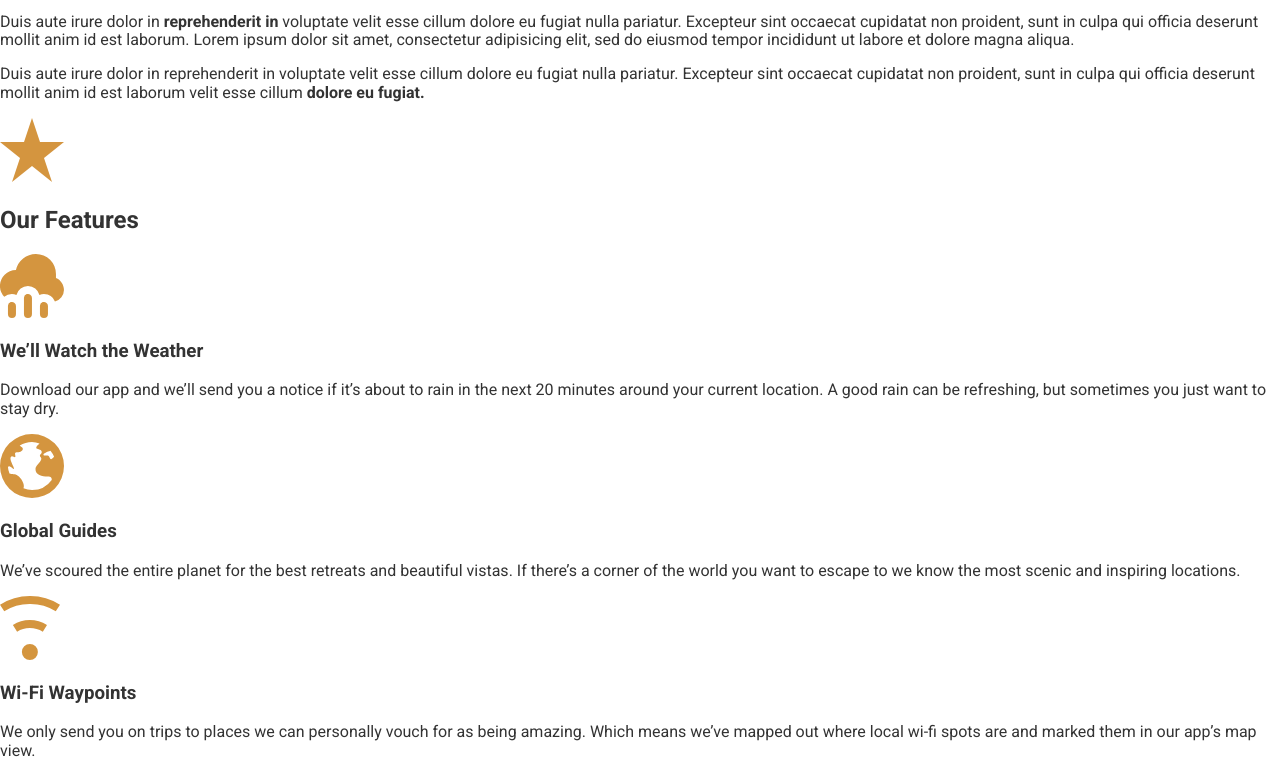
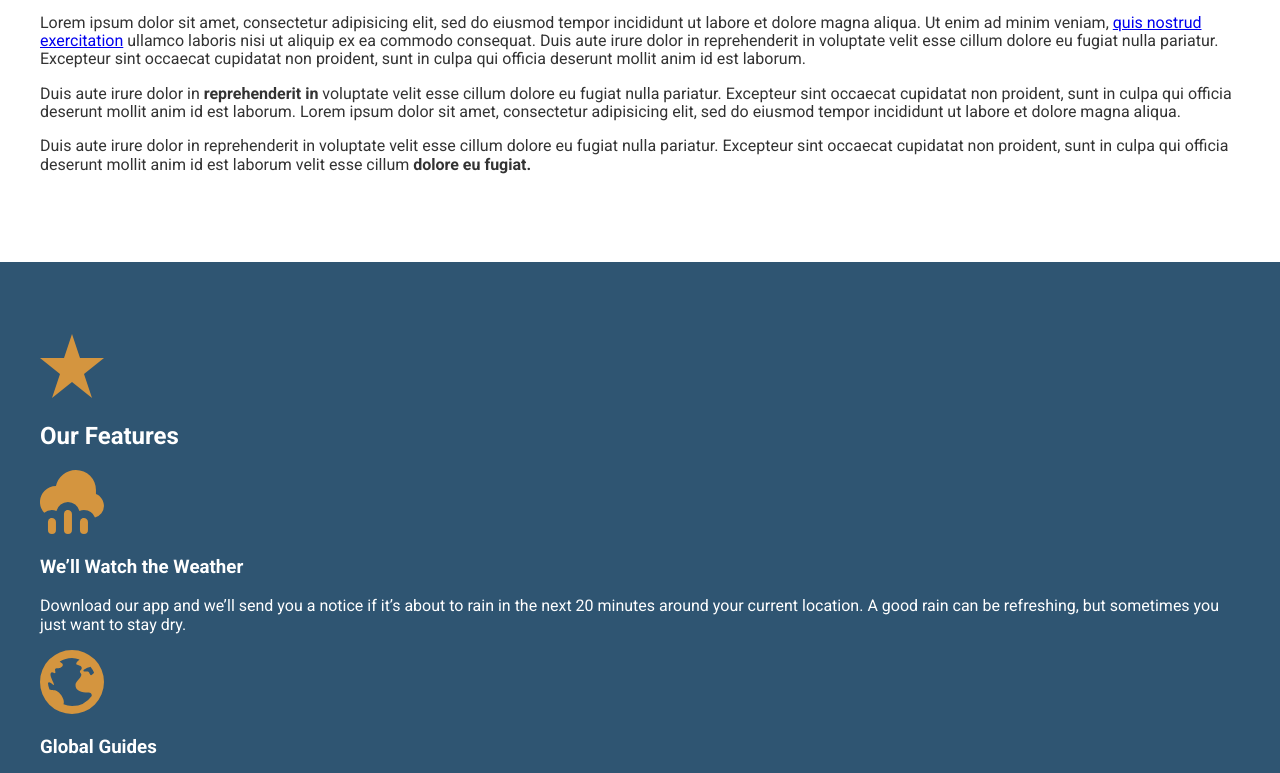
Before and after one commit to dhansan/lokasi-in, a website: page app/index.html in a window 1280 px wide. Shown: the part 1974-2747 px from the top of the page. Drawn offline with Linux system fonts and the light colour scheme.

Commit message:
add styles page-control, styling page-section and wrapper

```diff
--- /dev/null
+++ b/app/assets/styles/modules/_page-section.css
@@ -0,0 +1,12 @@
+/*****************
+// page section //
+*****************/
+
+.page-section {
+  padding: 4.5rem 0;
+
+  &--blue {
+    background-color: $mainBlue;
+    color: #FFF;
+  }
+}
--- a/app/assets/styles/modules/_wrapper.css
+++ b/app/assets/styles/modules/_wrapper.css
@@ -5,4 +5,7 @@
 .wrapper {
   padding-left: 18px;
   padding-right: 18px;
+  max-width: 1200px;
+  margin-left: auto;
+  margin-right: auto;
 }
--- a/app/assets/styles/styles.css
+++ b/app/assets/styles/styles.css
@@ -5,3 +5,4 @@
 @import "modules/_large-hero";
 @import "modules/_btn";
 @import "modules/_wrapper";
+@import "modules/_page-section";
--- a/app/index.html
+++ b/app/index.html
@@ -42,7 +42,8 @@
     </div>
   </div>
 
-  <div id="our-beginning">
+  <div id="our-beginning" class="page-section">
+    <div class="wrapper">
       <h2>The first trip we planned was our own.</h2>
       <h3>Ever since, we&rsquo;ve been working to make travel better for everyone.</h3>
       <img src="assets/images/first-trip.jpg" alt="Couple walking down a street.">
@@ -52,8 +53,10 @@
       <p>Duis aute irure dolor in <strong>reprehenderit in</strong> voluptate velit esse cillum dolore eu fugiat nulla pariatur. Excepteur sint occaecat cupidatat non proident, sunt in culpa qui officia deserunt mollit anim id est laborum. Lorem ipsum dolor sit amet, consectetur adipisicing elit, sed do eiusmod tempor incididunt ut labore et dolore magna aliqua.</p>
       <p>Duis aute irure dolor in reprehenderit in voluptate velit esse cillum dolore eu fugiat nulla pariatur. Excepteur sint occaecat cupidatat non proident, sunt in culpa qui officia deserunt mollit anim id est laborum velit esse cillum <strong>dolore eu fugiat.</strong></p>
     </div>
+  </div>
 
-  <div id="features">
+  <div id="features" class="page-section page-section--blue">
+    <div class="wrapper">
       <img src="assets/images/icons/star.svg">
       <h2>Our Features</h2>
 
@@ -72,6 +75,7 @@
       <img src="assets/images/icons/fire.svg">
       <h3>Survival Kit</h3>
       <p>Everytime you book an escape with us we send you a survival kit with the finest materials. The kit will allow you to setup a tent, start a fire, scratch your own back and lower your taxes.</p>
+    </div>
   </div>
 
   <div id="testimonials">
--- a/app/temp/styles/styles.css
+++ b/app/temp/styles/styles.css
@@ -456,4 +456,20 @@ img {
 .wrapper {
   padding-left: 18px;
   padding-right: 18px;
+  max-width: 1200px;
+  margin-left: auto;
+  margin-right: auto;
 }
+
+/*****************
+// page section //
+*****************/
+
+.page-section {
+  padding: 4.5rem 0;
+}
+
+.page-section--blue {
+    background-color: #2f5572;
+    color: #FFF;
+  }
```
Lines whose indentation alone changed are shown as unchanged.
